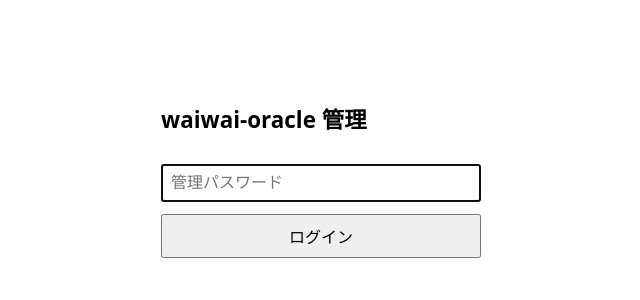
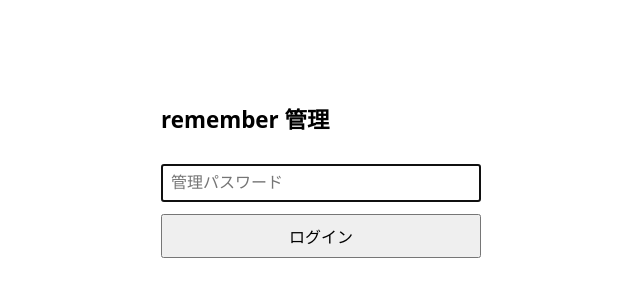
Before and after one commit to aigamoid/remember, a FastAPI app: page /login in a window 1280 px wide. Shown: the top 300 px of the page, without its empty margins (319-959 px from the left). Run offline with FastAPI, Linux system fonts and the light colour scheme; some libraries are stand-ins or nearby versions.

Commit message:
admin: rename login title to 'remember'
Co-Authored-By: Claude Opus 4.8 <noreply@anthropic.com>

```diff
--- a/src/admin/templates/login.html
+++ b/src/admin/templates/login.html
@@ -1,8 +1,8 @@
 {% extends "base.html" %}
-{% block title %}ログイン — waiwai-oracle 管理{% endblock %}
+{% block title %}ログイン — remember 管理{% endblock %}
 {% block body %}
 <form class="login" method="post" action="/login">
-  <h1>waiwai-oracle 管理</h1>
+  <h1>remember 管理</h1>
   {% if error %}<p class="err">{{ error }}</p>{% endif %}
   <input type="password" name="password" placeholder="管理パスワード" autofocus>
   <button type="submit">ログイン</button>
```
